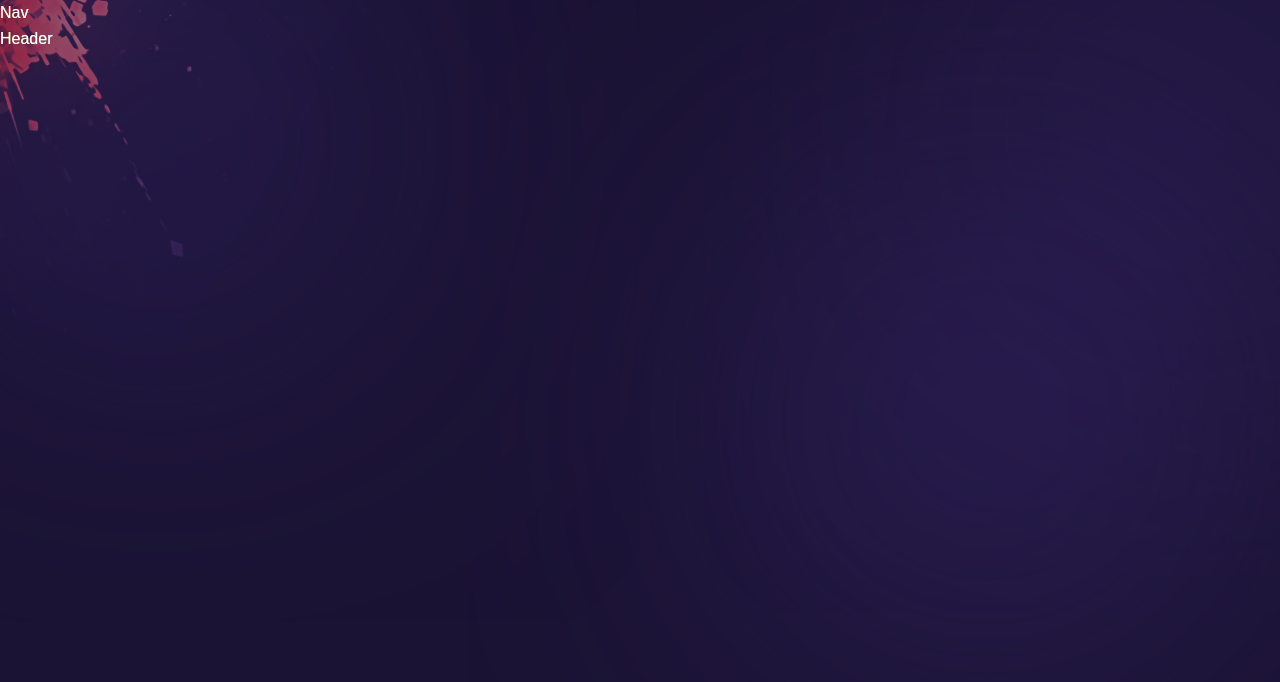
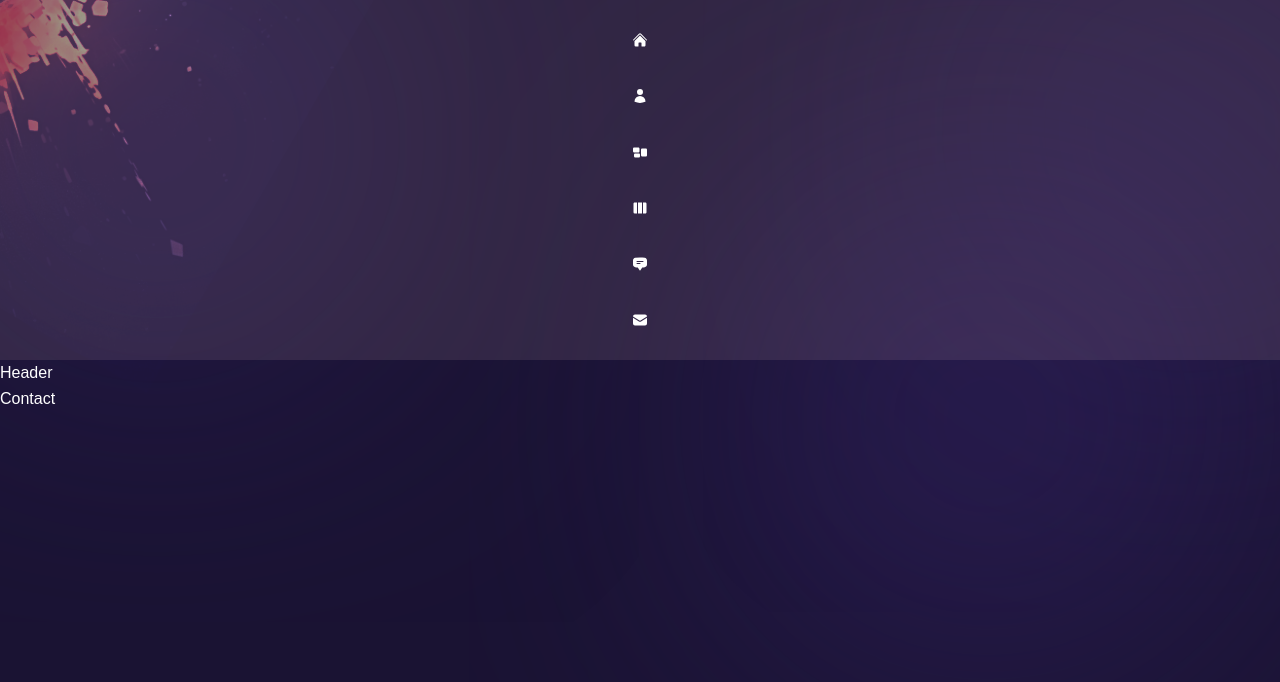
Before and after one commit to Atlon1/lukaszL-portfolio, a React (Create React App) app: page /contact in a window 1280 px wide. Before the commit this address had no page. Shown: the top 682 px of the page. Built offline with nearby package versions, Linux system fonts and the light colour scheme.

Commit message:
frist section prepere

```diff
--- a/package.json
+++ b/package.json
@@ -10,6 +10,7 @@
     "@types/node": "^17.0.45",
     "@types/react": "^18.2.33",
     "@types/react-dom": "^18.2.14",
+    "@types/react-router-dom": "^5.3.3",
     "autoprefixer": "^10.4.16",
     "postcss": "^8.4.31",
     "postcss-cli": "^9.1.0",
@@ -48,8 +49,8 @@
     "eslint": "8.41.0",
     "eslint-config-next": "13.4.3",
     "postcss": "^8.4.23",
-    "tailwindcss": "^3.3.2",
     "react-router": "^6.14.1",
-    "react-router-hash-link": "^2.4.3"
+    "react-router-hash-link": "^2.4.3",
+    "tailwindcss": "^3.3.2"
   }
 }
--- a/src/App.tsx
+++ b/src/App.tsx
@@ -2,6 +2,11 @@ import '../src/styles/tailwind.css';
 import Layout from "./components/Layout";
 import {Routes, Route} from "react-router-dom";
 import Home from "./pages/Home";
+import About from "./pages/About";
+import Services from "./pages/Services";
+import Work from "./pages/Work";
+import Testimonials from "./pages/Testimonials";
+import Contact from "./pages/Contact";
 
 
 function App() {
@@ -10,6 +15,11 @@ function App() {
         <Layout>
             <Routes>
                 <Route path="/" element={<Home/>}/>
+                <Route path="/about" element={<About/>}/>
+                <Route path="/services'" element={<Services/>}/>
+                <Route path="/work" element={<Work/>}/>
+                <Route path="/testimonials" element={<Testimonials/>}/>
+                <Route path="/contact" element={<Contact/>}/>
             </Routes>
         </Layout>
 
--- a/src/components/Nav.tsx
+++ b/src/components/Nav.tsx
@@ -8,34 +8,47 @@ import {
     HiChatBubbleBottomCenterText,
     HiEnvelope,
 } from 'react-icons/hi2';
+import {Link} from 'react-router-dom';
 
 
-export const navData = [
-    { name: 'home', path: '/', icon: <HiHome /> },
-    { name: 'about', path: '/about', icon: <HiUser /> },
-    { name: 'services', path: '/services', icon: <HiRectangleGroup /> },
-    { name: 'work', path: '/work', icon: <HiViewColumns /> },
+type Link = {
+    name: string;
+    path: string;
+    icon: any;
+};
+export const navData: Link[] = [
+    {name: 'home', path: '/', icon: <HiHome/>},
+    {name: 'about', path: '/about', icon: <HiUser/>},
+    {name: 'services', path: '/services', icon: <HiRectangleGroup/>},
+    {name: 'work', path: '/work', icon: <HiViewColumns/>},
     {
         name: 'testimonials',
         path: '/testimonials',
-        icon: <HiChatBubbleBottomCenterText />,
+        icon: <HiChatBubbleBottomCenterText/>,
     },
     {
         name: 'contact',
         path: '/contact',
-        icon: <HiEnvelope />,
+        icon: <HiEnvelope/>,
     },
 ];
-
 
 
 const Nav = () => {
 
 
+
     return (
-        <div>
-            Nav
-        </div>
+        <nav>
+            <div className='flex w-full xl:flex-col items-center justify-between xl:justify-center gap-y-10 px-4
+            md:px-40 xl:px-0 h-80 bg-red-200/10 xl:h-max py-8'>
+                {navData.map((link, index) => (
+                    <Link to={link.path} key={index}>
+                        {link.icon}
+                    </Link>
+                ))}
+            </div>
+        </nav>
     );
 };
 
```
Also changed, not shown: 1 other file (tests, documents, lock files or other folders).
